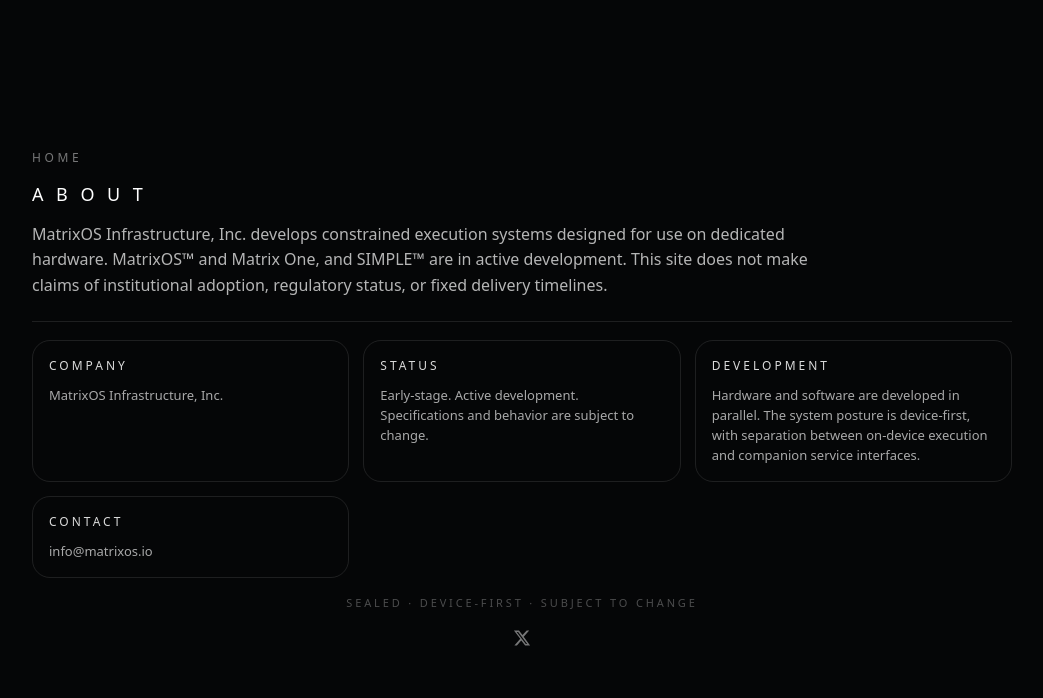
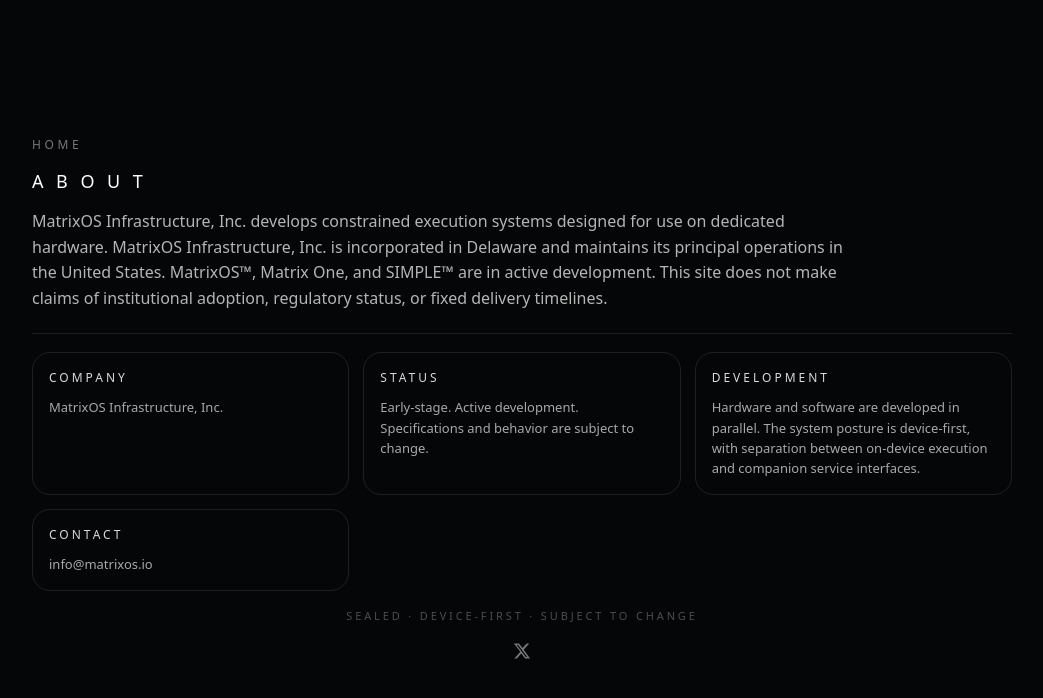
Before and after one commit to simplematrixos/matrixos-site, a Next.js app: page /about in a window 1280 px wide. Shown: the top 698 px of the page, without its empty margins (118-1161 px from the left). Built offline with nearby package versions, Linux system fonts and the light colour scheme.

Commit message:
Update About page company and disclosure copy

```diff
--- a/app/about/page.tsx
+++ b/app/about/page.tsx
@@ -42,16 +42,16 @@
         }
 
         .mxXLink{
-          margin-top: 14px; /* hierarchy breathing room (statement → exit link) */
+          margin-top: 14px;
           width: 26px;
           height: 26px;
           display: inline-flex;
           align-items: center;
           justify-content: center;
-          opacity: 0.45; /* low-contrast idle */
+          opacity: 0.45;
           text-decoration: none;
           color: inherit;
-          cursor: pointer; /* cursor is the explicit clickable signal */
+          cursor: pointer;
           transition: opacity 180ms ease, filter 180ms ease;
           -webkit-tap-highlight-color: transparent;
         }
@@ -93,10 +93,10 @@
         </h1>
 
         <p style={{ marginTop: 14, opacity: 0.7, lineHeight: 1.6, maxWidth: 820 }}>
-          MatrixOS Infrastructure, Inc. develops constrained execution systems
-          designed for use on dedicated hardware. MatrixOS™ and Matrix One, and
-          SIMPLE™ are in active development. This site does not make claims of
-          institutional adoption, regulatory status, or fixed delivery timelines.
+          MatrixOS Infrastructure, Inc. develops constrained execution systems designed for use on dedicated hardware.
+          MatrixOS Infrastructure, Inc. is incorporated in Delaware and maintains its principal operations in the United States.
+          MatrixOS™, Matrix One, and SIMPLE™ are in active development. This site does not make claims of institutional adoption,
+          regulatory status, or fixed delivery timelines.
         </p>
 
         <div
@@ -176,7 +176,6 @@
           </section>
         </div>
 
-        {/* Footer slot (match Home behavior) + X icon centered */}
         <div className="mxFooter">
           <div className="mxFooterText">
             SEALED · DEVICE-FIRST · <span className="line2">SUBJECT TO CHANGE</span>
```
